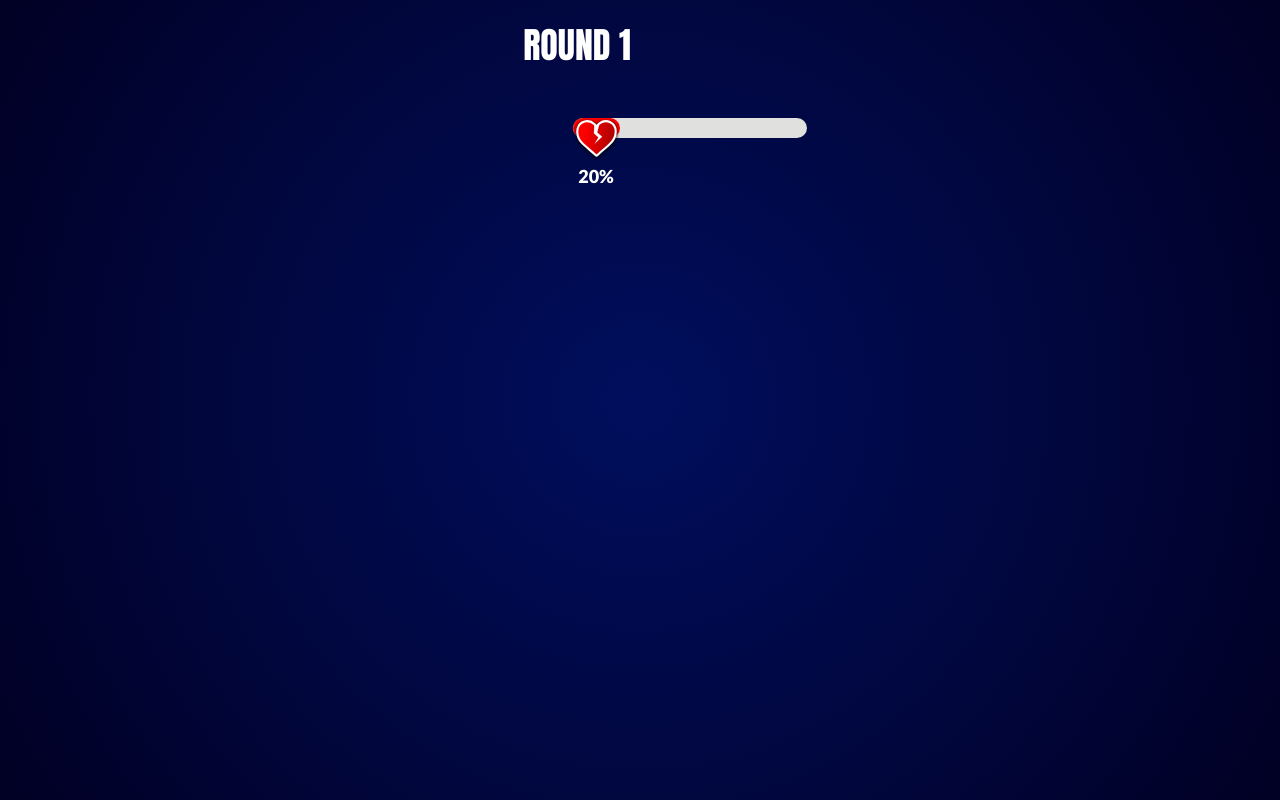
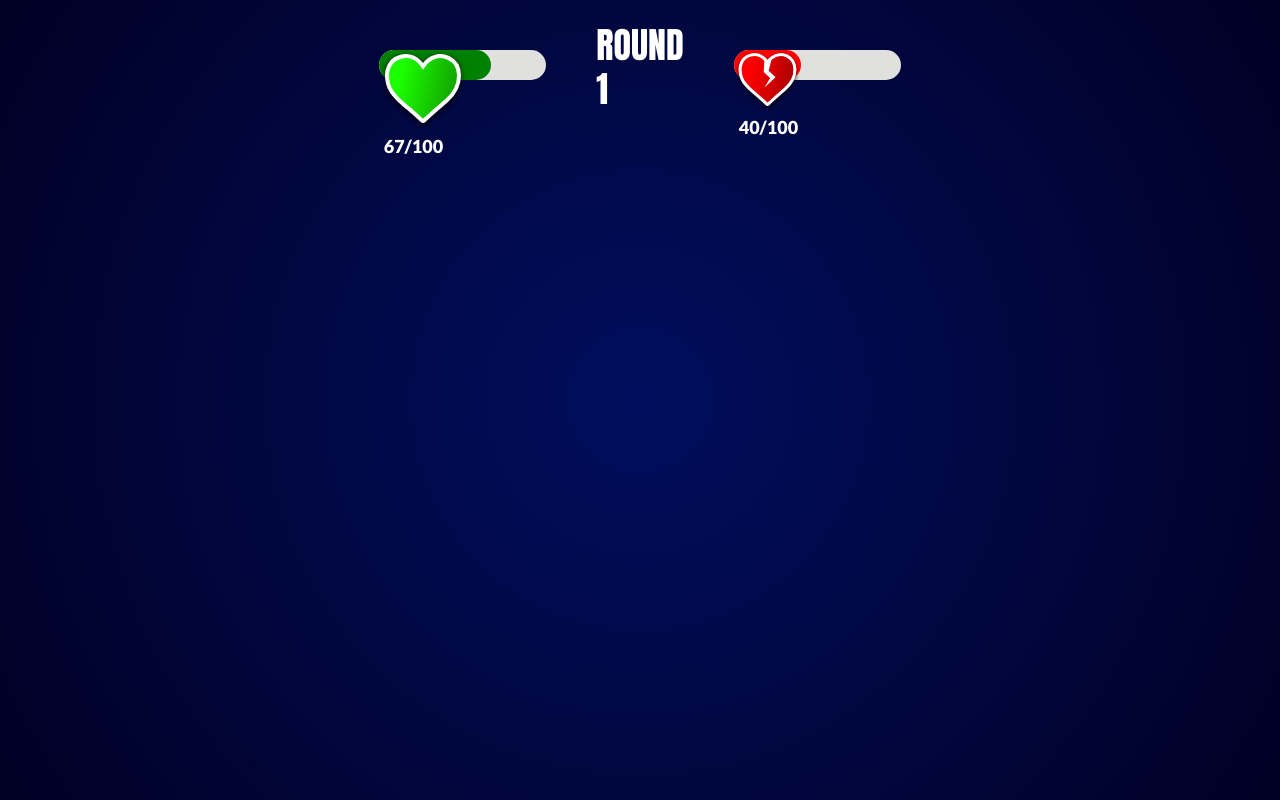
Before and after one commit to tamaraeaton/trivia-fighters, a React (Create React App) app: page /game in a window 1280 px wide. Built offline with nearby package versions, Linux system fonts and the light colour scheme.

Commit message:
RAP403: - added css file - added 2nd bar

```diff
--- a/src/components/HealthBar/HealthBar.tsx
+++ b/src/components/HealthBar/HealthBar.tsx
@@ -3,7 +3,8 @@ import HealthFull from '../../assets/images/health-full.svg';
 import HealthLow from '../../assets/images/health-low.svg';
 
 const containerStyles = {
-  height: 20,
+  // display: 'flex',
+  height: 30,
   width: '100%',
   backgroundColor: '#e0e0de',
   borderRadius: 50,
@@ -32,16 +33,27 @@ const HealthBar: FunctionComponent<HealthBarProps> = ({
   const healthPercentage = Math.round((currentHealth / maxHealth) * 100);
 
   const fillerStyles = {
+    // display: 'flex',
     height: '100%',
     width: `${healthPercentage}%`,
     backgroundColor: 'green',
     borderRadius: 'inherit',
-    // textAlign: 'right',
+
+    // transform: 'translate(120px, 50%)',
+    // transform: 'rotateY(180deg)',
+    // justifyContent: 'left',
+    // alignItems: 'left',
+    // alignText: 'right',
+    // float: 'right',
   };
 
   if (healthPercentage < 50) {
     fillerStyles.backgroundColor = 'red';
   }
+
+  // if(isReversed === true) {
+
+  // }
 
   return (
     <>
@@ -52,7 +64,7 @@ const HealthBar: FunctionComponent<HealthBarProps> = ({
           ) : (
             <img src={HealthFull} />
           )}
-          <span style={labelStyles}>{`${healthPercentage}%`}</span>
+          <span style={labelStyles}>{`${healthPercentage}/100`}</span>
         </div>
       </div>
     </>
--- a/src/pages/Game.tsx
+++ b/src/pages/Game.tsx
@@ -3,11 +3,21 @@ import Round from '../components/Round/Round';
 
 const Game: React.FunctionComponent = () => {
   return (
-    <div>
+    <div style={{ display: 'flex' }}>
+      <HealthBar isReversed={true} maxHealth={150} currentHealth={100} />
       <Round />
-      <HealthBar isReversed={true} maxHealth={150} currentHealth={30} />
+      <HealthBar isReversed={true} maxHealth={150} currentHealth={60} />
     </div>
   );
 };
 
 export default Game;
+
+// transform: matrix(1, 2, 3, 4, 5, 6);
+// transform: matrix3d(1, 0, 0, 0, 0, 1, 0, 0, 0, 0, 1, 0, 0, 0, 0, 1);
+// transform: translate(120px, 50%);
+// transform: scale(2, 0.5);
+// transform: rotate(0.5turn);
+// transform: skew(30deg, 20deg);
+// transform: scale(0.5) translate(-100%, -100%);
+// transform: perspective(17px);
```
Also changed, not shown: src/components/HealthBar/HealthBar.css (added, +13 -0 lines).
